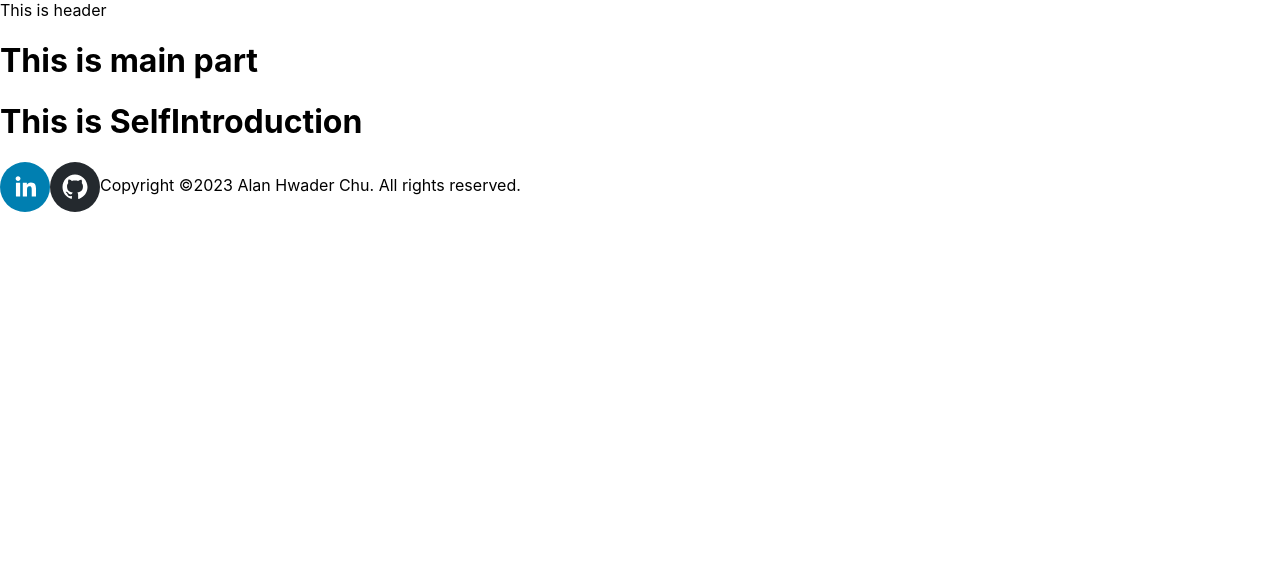
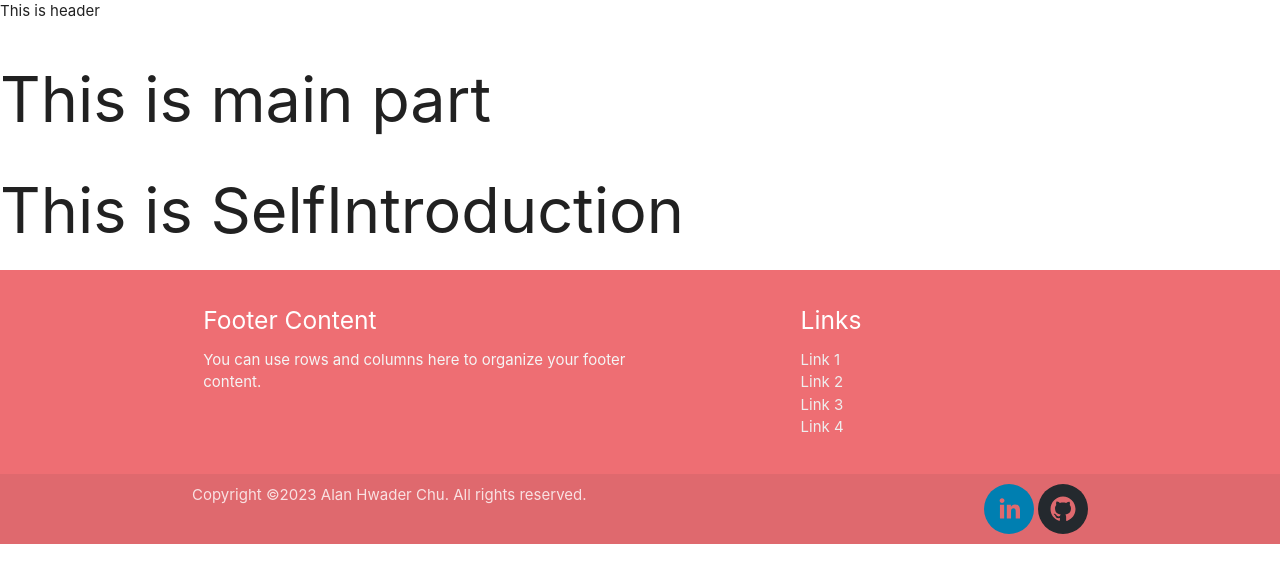
Before and after one commit to AlanChu61/Perfolio_React, a React (Create React App) app: page / in a window 1280 px wide. Shown: the top 582 px of the page. Built offline with nearby package versions, Linux system fonts and the light colour scheme.

Commit message:
updated footer with materilaze

```diff
--- a/package.json
+++ b/package.json
@@ -9,6 +9,7 @@
     "axios": "^1.4.0",
     "google-map-react": "^2.2.0",
     "install": "^0.13.0",
+    "materialize-css": "^1.0.0-rc.2",
     "react": "^18.2.0",
     "react-dom": "^18.2.0",
     "react-scripts": "5.0.1",
--- a/public/index.html
+++ b/public/index.html
@@ -15,6 +15,8 @@
       user's mobile device or desktop. See https://developers.google.com/web/fundamentals/web-app-manifest/
     -->
     <link rel="manifest" href="%PUBLIC_URL%/manifest.json" />
+    <link rel="stylesheet" href="https://cdnjs.cloudflare.com/ajax/libs/materialize/1.0.0/css/materialize.min.css">
+
     <!--
       Notice the use of %PUBLIC_URL% in the tags above.
       It will be replaced with the URL of the `public` folder during the build.
@@ -24,7 +26,7 @@
       work correctly both with client-side routing and a non-root public URL.
       Learn how to configure a non-root public URL by running `npm run build`.
     -->
-    <title>React App</title>
+    <title>Alan H. Chu's Portfolio</title>
   </head>
   <body>
     <noscript>You need to enable JavaScript to run this app.</noscript>
--- a/src/components/Footer.js
+++ b/src/components/Footer.js
@@ -2,13 +2,34 @@
 import { SocialIcon } from 'react-social-icons';
 
 function Footer() {
-    return <footer>
-        <SocialIcon url="https://www.linkedin.com/in/alan-hwader-chu/" />
-        <SocialIcon url="https://github.com/AlanChu61" />
-        <span>
-            Copyright &copy;{new Date().getFullYear()} Alan Hwader Chu. All rights reserved.
-        </span>
+    return <footer className="page-footer">
+        <div className="container">
+            <div className="row">
+                <div className="col l6 s12">
+                    <h5 className="white-text">Footer Content</h5>
+                    <p className="grey-text text-lighten-4">You can use rows and columns here to organize your footer content.</p>
+                </div>
+                <div className="col l4 offset-l2 s12">
+                    <h5 className="white-text">Links</h5>
+                    <ul>
+                        <li><a className="grey-text text-lighten-3" href="#!">Link 1</a></li>
+                        <li><a className="grey-text text-lighten-3" href="#!">Link 2</a></li>
+                        <li><a className="grey-text text-lighten-3" href="#!">Link 3</a></li>
+                        <li><a className="grey-text text-lighten-3" href="#!">Link 4</a></li>
+                    </ul>
+                </div>
+            </div>
+        </div>
+        <div className="footer-copyright">
+            <div className="container">
+                Copyright &copy;{new Date().getFullYear()} Alan Hwader Chu. All rights reserved.
+                <a className="grey-text text-lighten-4 right" href="#!"><SocialIcon url="https://www.linkedin.com/in/alan-hwader-chu/" />   <SocialIcon url="https://github.com/AlanChu61" /></a>
+            </div>
+        </div>
     </footer>
+
+
+
 
 }
 export default Footer;
```
Also changed, not shown: src/logo.svg (deleted), 1 other file (tests, documents, lock files or other folders).
